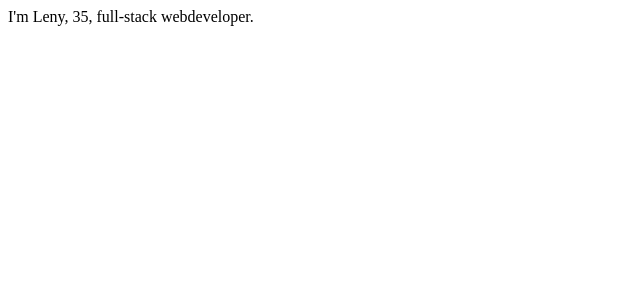
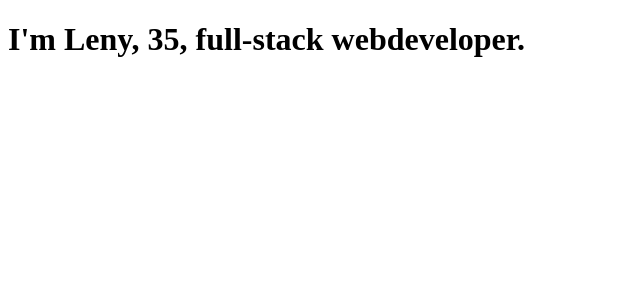
Before and after one commit to leny/next-homepage, a Next.js app: page / in a window 1280 px wide. Shown: the top 300 px of the page, without its empty margins (0-640 px from the left). Built offline with nearby package versions, Linux system fonts and the light colour scheme.

Commit message:
Setup Helmet

```diff
--- a/package.json
+++ b/package.json
@@ -48,6 +48,7 @@
   "dependencies": {
     "next": "^10.0.7",
     "react": "^17.0.1",
-    "react-dom": "^17.0.1"
+    "react-dom": "^17.0.1",
+    "react-helmet": "^6.1.0"
   }
 }
--- a/src/pages/index.js
+++ b/src/pages/index.js
@@ -6,8 +6,20 @@
  * started at 20/02/2021
  */
 
+import {Helmet} from "react-helmet";
+
 import data from "../../data/data.json";
 
 export const getStaticProps = async () => ({props:data});
 
-export default ({title}) => <div>{title}</div>;
+export default ({title}) => (
+    <div>
+        <Helmet htmlAttributes={{lang:"en"}}>
+            <title>{"leny.me - Pierre-Antoine Delnatte"}</title>
+            <meta httpEquiv={"X-Clacks-Overhead"} content={"GNU Terry Pratchett"} />
+        </Helmet>
+        <main>
+            <h1>{title}</h1>
+        </main>
+    </div>
+)
```
Also changed, not shown: 1 other file (tests, documents, lock files or other folders).
